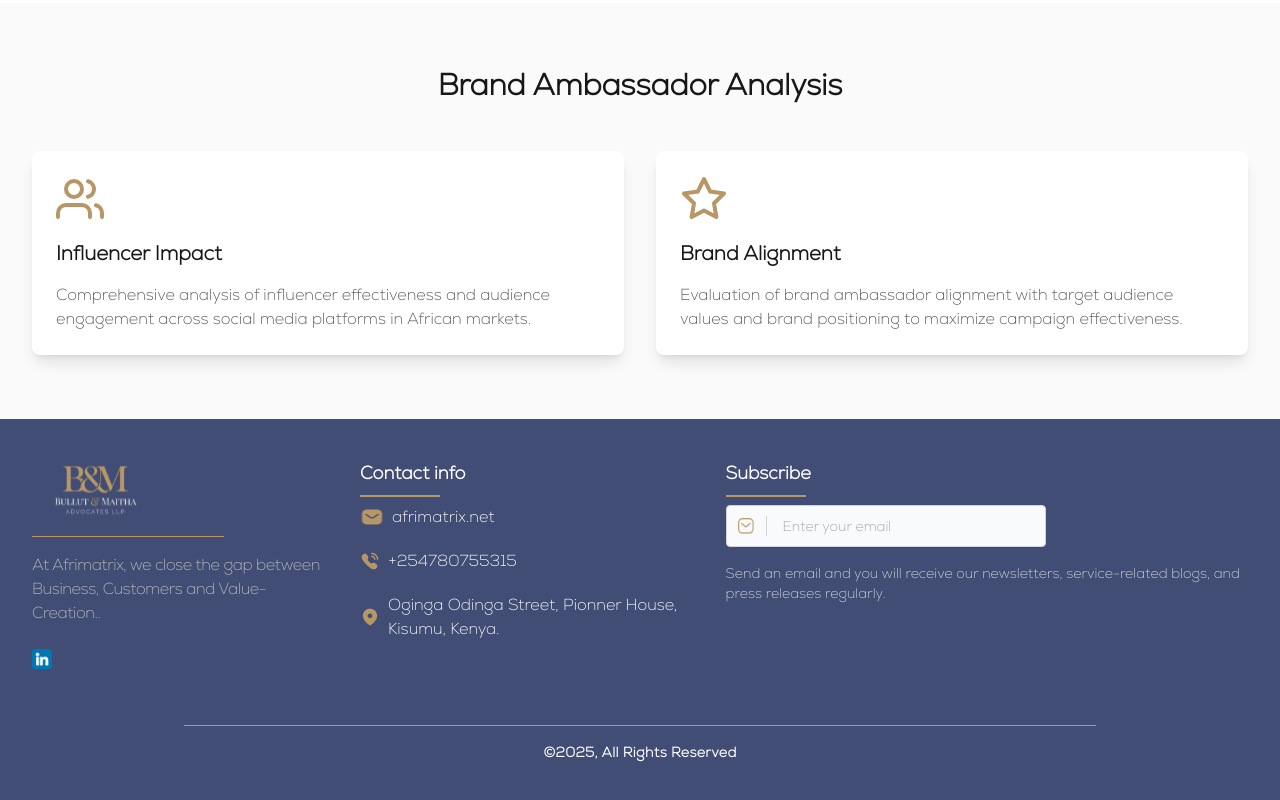
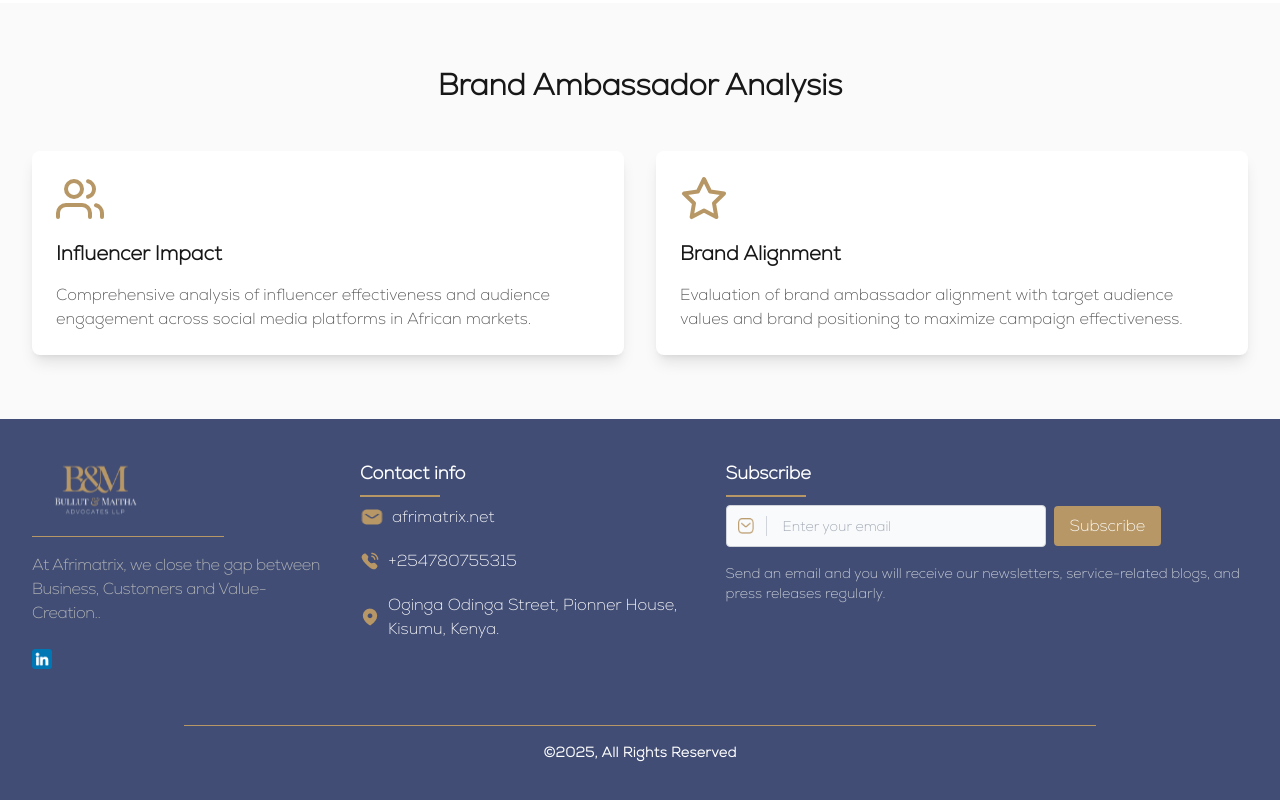
Before and after one commit to Alibrahm/Afrimatrix, a Next.js app: page /research in a window 1280 px wide. Shown: the part 2073-2873 px from the top of the page. Built offline with nearby package versions, Linux system fonts and the light colour scheme.

Commit message:
add newsltter subscription

```diff
--- /dev/null
+++ b/app/api/subscribe/route.ts
@@ -0,0 +1,58 @@
+/* eslint-disable @typescript-eslint/ban-ts-comment */
+
+import { NextResponse } from "next/server";
+import type { NextRequest } from "next/server";
+import axios from "axios";
+
+const BREVO_API_KEY =
+  "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";
+const LIST_ID = 3;
+
+export async function POST(req: NextRequest) {
+  try {
+    const body = await req.json();
+    const { email } = body;
+
+    if (!email) {
+      return NextResponse.json(
+        { message: "Email is required" },
+        { status: 400 }
+      );
+    }
+
+    const response = await axios.post(
+      "https://api.brevo.com/v3/contacts",
+      {
+        email,
+        listIds: [LIST_ID],
+        updateEnabled: true,
+      },
+      {
+        headers: {
+          "api-key": BREVO_API_KEY,
+          "Content-Type": "application/json",
+          Accept: "application/json",
+        },
+      }
+    );
+
+    return NextResponse.json(
+      { message: "Successfully subscribed", data: response.data },
+      { status: 200 }
+    );
+    //@ts-ignore
+  } catch (err: unknown) {
+    let errorData;
+    if (axios.isAxiosError(err)) {
+      errorData = err.response?.data || { message: err.message };
+    } else if (err instanceof Error) {
+      errorData = { message: err.message };
+    } else {
+      errorData = { message: "An unknown error occurred" };
+    }
+    return NextResponse.json(
+      { message: "Subscription failed", error: errorData },
+      { status: 500 }
+    );
+  }
+}
--- a/app/components/footer.tsx
+++ b/app/components/footer.tsx
@@ -6,8 +6,27 @@ import Contact from "../../public/images/Calling.png";
 import Subscribe from "../../public/images/subscribe.png";
 import Location from "../../public/images/Location.png";
 import Linkedin from "../../public/images/linkedin.png";
+import { useState } from "react";
 // import Link from "next/link";
-function footer() {
+function Footer() {
+  const [email, setEmail] = useState("");
+  const [status, setStatus] = useState("");
+
+  const handleSubmit = async (e: React.FormEvent) => {
+    e.preventDefault();
+    try {
+      const res = await fetch("/api/subscribe", {
+        method: "POST",
+        headers: { "Content-Type": "application/json" },
+        body: JSON.stringify({ email }),
+      });
+      const data = await res.json();
+      setStatus(data.message || "Subscribed!");
+    } catch {
+      setStatus("Failed to subscribe. Please try again.");
+    }
+  };
+
 
   return (
     <footer className="bg-[#414D75] text-white py-10">
@@ -51,7 +70,7 @@ function footer() {
                 // href="mailto:info@bullutmaitha.co.ke"
                 className="hover:text-white"
               >
-               afrimatrix.net
+                afrimatrix.net
               </a>
             </p>
             <p className="flex justify-center md:justify-start items-center space-x-2 mb-5">
@@ -66,9 +85,8 @@ function footer() {
 
           {/* Quick Links Section */}
 
-
           {/* Subscribe Section */}
-          <div className="text-center md:text-left">
+          {/* <div className="text-center md:text-left">
             <h3 className="text-lg font-semibold mb-1">Subscribe</h3>
             <hr className="my-2 h-[1.5px] bg-[#B79765] border-0 w-20 mx-auto md:mx-0" />
             <form className="flex flex-col md:flex-row items-center justify-center md:justify-start my-2">
@@ -89,6 +107,40 @@ function footer() {
               Send an email and you will receive our newsletters,
               service-related blogs, and press releases regularly.
             </p>
+          </div> */}
+          <div className="text-center md:text-left">
+            <h3 className="text-lg font-semibold mb-1">Subscribe</h3>
+            <hr className="my-2 h-[1.5px] bg-[#B79765] border-0 w-20 mx-auto md:mx-0" />
+            <form
+              onSubmit={handleSubmit}
+              className="flex flex-col md:flex-row items-center justify-center md:justify-start my-2"
+            >
+              <div className="relative w-full max-w-xs md:w-80">
+                <div className="absolute inset-y-0 start-0 flex items-center ps-3">
+                  <Image alt="Subscribe" src={Subscribe} className="w-4 h-4" />
+                  <div className="h-5 border-l border-gray-300 mx-3"></div>
+                </div>
+                <input
+                  type="email"
+                  className="bg-gray-50 border border-gray-300 text-gray-900 text-sm rounded focus:ring-blue-500 focus:border-blue-500 w-full ps-14 p-2.5"
+                  placeholder="Enter your email"
+                  value={email}
+                  onChange={(e) => setEmail(e.target.value)}
+                  required
+                />
+              </div>
+              <button
+                type="submit"
+                className="mt-2 md:mt-0 md:ml-2 bg-[#B79765] text-white px-4 py-2 rounded"
+              >
+                Subscribe
+              </button>
+            </form>
+            {status && <p className="text-sm mt-2 text-gray-200">{status}</p>}
+            <p className="text-gray-300 text-sm mt-4">
+              Send an email and you will receive our newsletters,
+              service-related blogs, and press releases regularly.
+            </p>
           </div>
         </div>
 
@@ -103,4 +155,4 @@ function footer() {
     </footer>
   );
 }
-export default footer;
+export default Footer;
```
